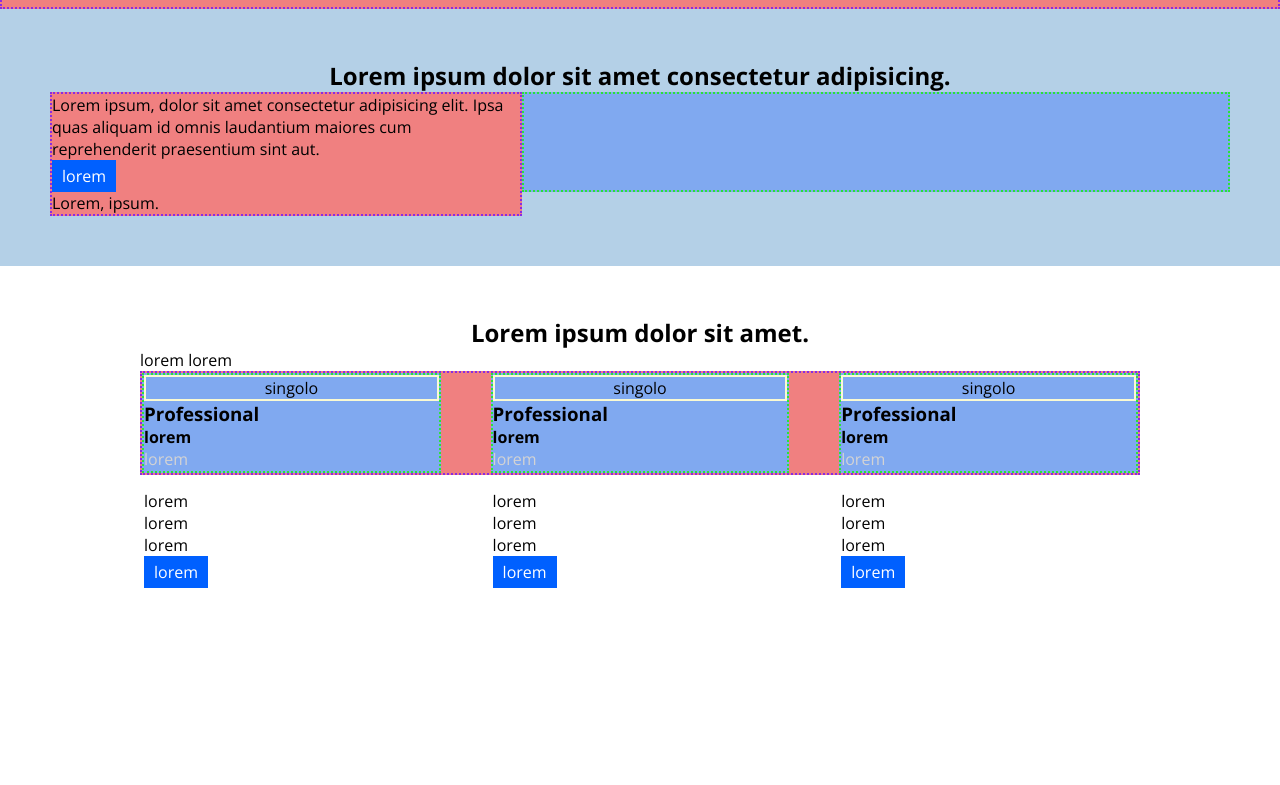
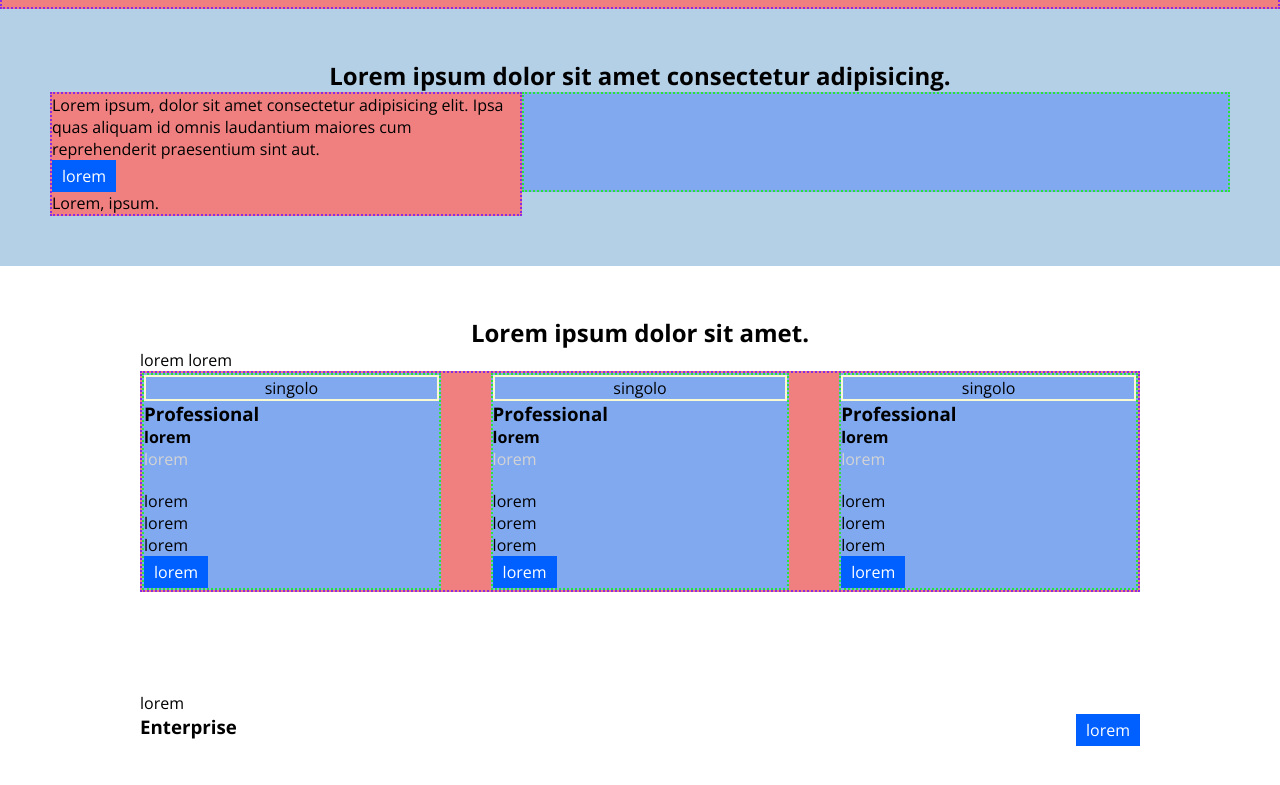
Before and after one commit to aalexebr/htmlcss-dropbox, a plain HTML site: page index.html in a window 1280 px wide. Shown: the part 71-856 px from the top of the page. Before the commit the page ends 800 px from the top, so only its background shows below. Drawn offline with nearby package versions, Linux system fonts and the light colour scheme.

Commit message:
main section progress structure only

```diff
--- a/css/style.css
+++ b/css/style.css
@@ -31,7 +31,7 @@
 .debug .payment-col{
     border: 2px dotted rgb(43, 226, 58);
     background-color: rgb(128, 169, 240);
-    height: 100px;
+
 }
 /* GENERAL */
 li,
@@ -116,4 +116,15 @@ h2{
     color: lightgrey;
     padding-bottom: 20px;
 }
+/* section3 */
+.enterprise-row div h3{
+    display: inline-block;
+}
+.enterprise-row div .button{
+    text-align: right;
+}
+
+.enterprise-row .flex{
+    justify-content: space-between;
+}
 /* FOOTER */
--- a/index.html
+++ b/index.html
@@ -166,6 +166,23 @@
                 </div>
             </div>
         </section>
+        <!--  -->
+        <section>
+            <div class="container-small">
+                <div class="payment-desc">
+                    lorem
+                </div>
+                <div class="enterprise-row">
+                    <div class="flex">
+                        <h3>Enterprise</h3>
+
+                        <a href="" class="button">lorem</a>
+
+                    </div>
+
+                </div>
+            </div>
+        </section>
     </main>
     <!--  -->
     <footer>
```
